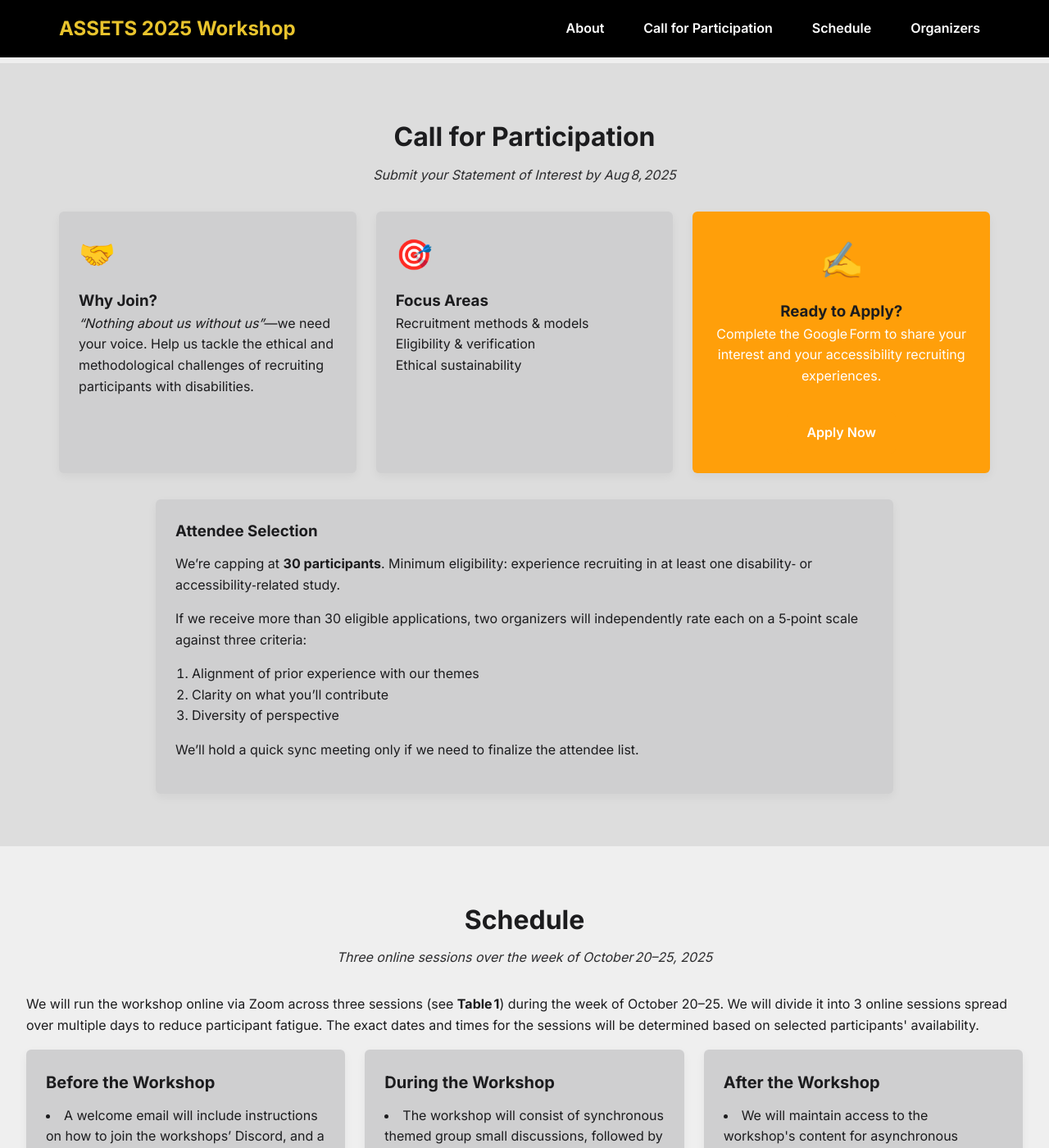
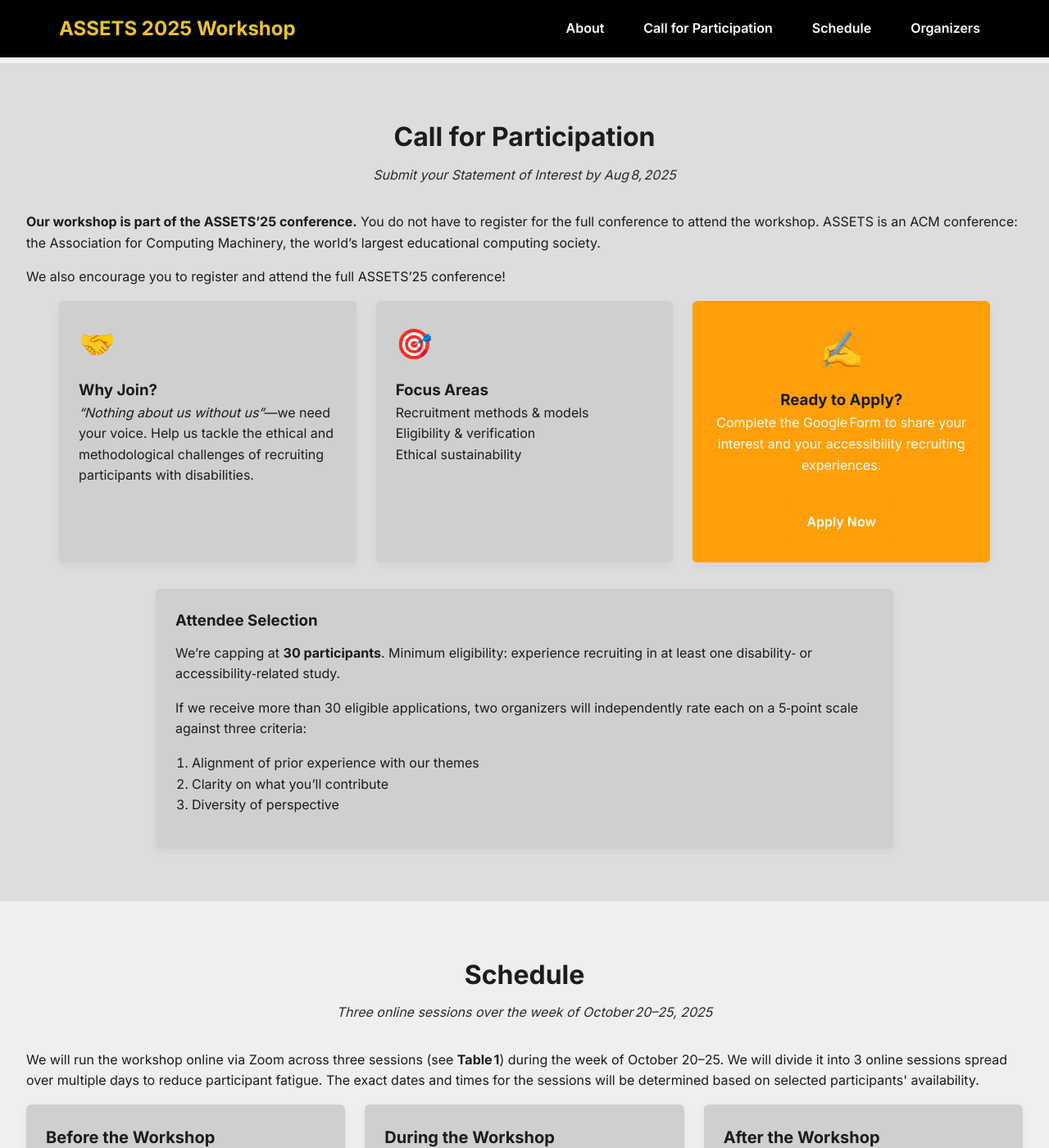
Before and after one commit to assets-recruitment-2025/assets-recruitment-2025.github.io, a Jekyll site: the page built from index.md, in a window 1280 px wide and 1400 px high, scrolled down 1096 px. Shown: the whole window at 82% size. Built offline with Jekyll 4.4.1, drawn with Linux system fonts in a browser that asks for light colours.

Commit message:
Call for Participation

```diff
--- a/index.md
+++ b/index.md
@@ -57,6 +57,20 @@ permalink: /
     </p>
   </div>
 
+<!-- workshop-at-conference intro -->
+  <div class="call-intro">
+    <p>
+      <strong>Our workshop is part of the ASSETS’25 conference.</strong>
+      You do not have to register for the full conference to attend the workshop.
+      ASSETS is an ACM conference: the Association for Computing Machinery, the
+      world’s largest educational computing society.
+    </p>
+    <p>
+      We also encourage you to register and attend the full ASSETS’25
+      conference!
+    </p>
+  </div>
+
   <div class="call-grid">
     <!-- Card 1: Why Join -->
     <div class="call-card">
@@ -113,10 +127,6 @@ permalink: /
       <li>Clarity on what you’ll contribute</li>
       <li>Diversity of perspective</li>
     </ol>
-    <p>
-      We’ll hold a quick sync meeting only if we need to finalize the attendee
-      list.
-    </p>
   </div>
 </section>
 
```
